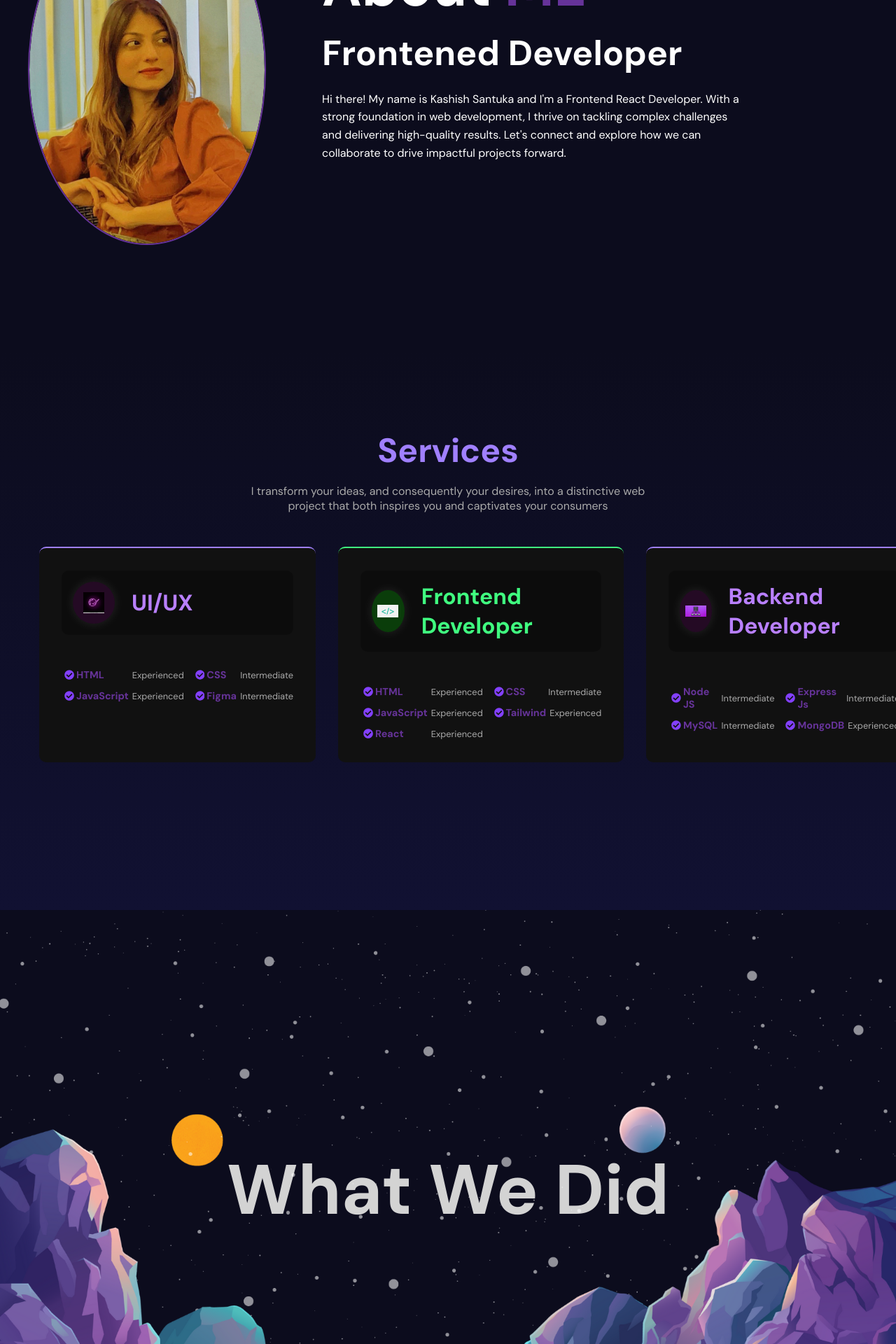
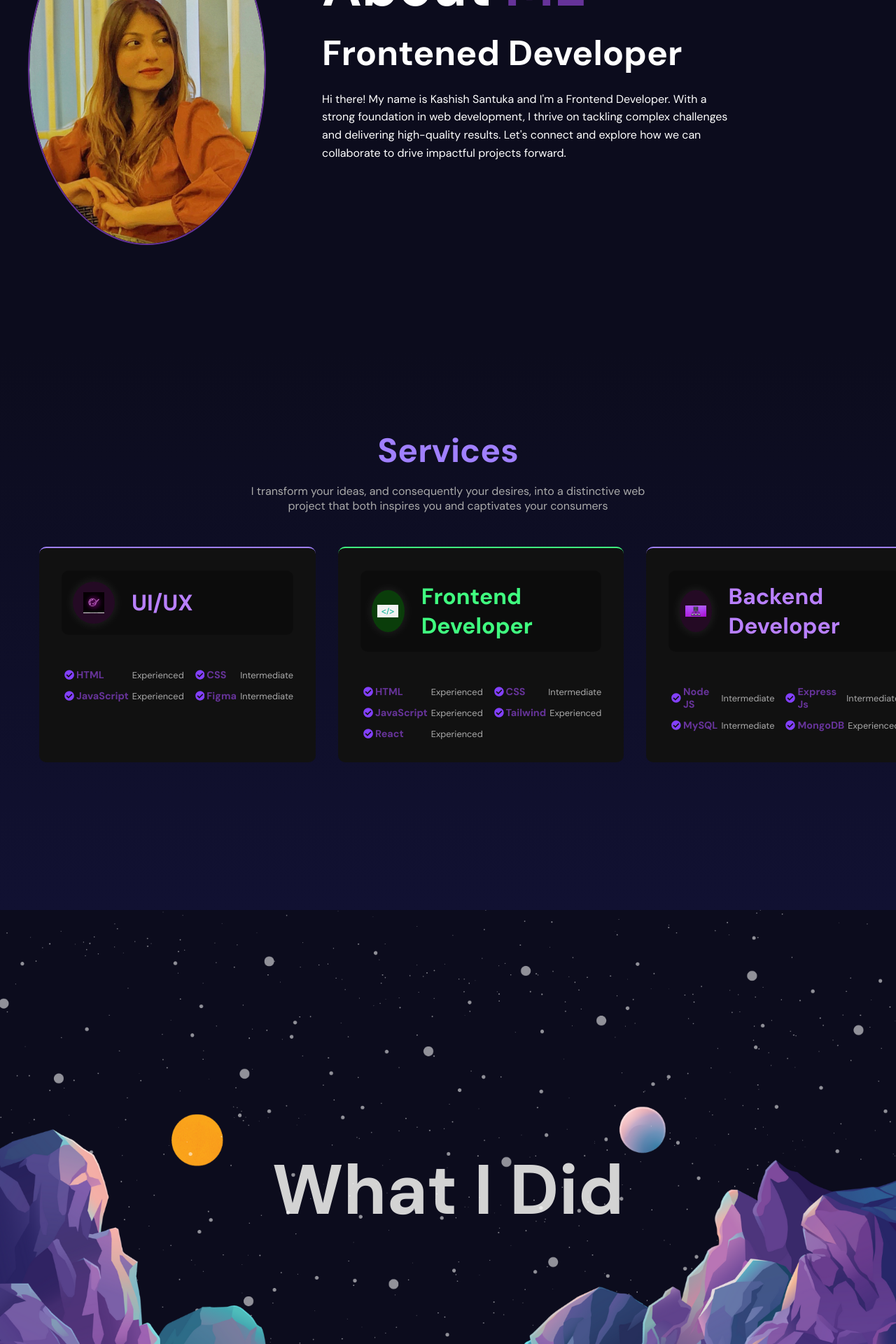
Before and after one commit to KashishSantuka/Portfolio, a React (Vite) app: page / in a window 1280 px wide. Shown: the part 1100-3020 px from the top of the page at 70% size. Built offline with nearby package versions, Linux system fonts and the light colour scheme.

Commit message:
Minor changes

```diff
--- a/src/components/about/About.jsx
+++ b/src/components/about/About.jsx
@@ -10,7 +10,7 @@ export default function About() {
             <div className="content">
                 <h1>About <span>ME</span></h1>
             <h3>Frontened Developer</h3>
-            <p>Hi there! My name is Kashish Santuka and I'm a Frontend React Developer. With a strong foundation in web development, I thrive on tackling complex challenges and delivering high-quality results. Let's connect and explore how we can collaborate to drive impactful projects forward.</p>
+            <p>Hi there! My name is Kashish Santuka and I'm a Frontend Developer. With a strong foundation in web development, I thrive on tackling complex challenges and delivering high-quality results. Let's connect and explore how we can collaborate to drive impactful projects forward.</p>
             </div>
          </div>
     )
--- a/src/components/contact/Contact.jsx
+++ b/src/components/contact/Contact.jsx
@@ -52,16 +52,16 @@ export default function Contact() {
         <motion.h1 variants={variants}>Let's Work Together</motion.h1>
         <motion.div className="item" variants={variants}>
           <h2>Mail</h2>
-          <span>hello@gmail.com</span>
+          <span>kashusantuka11@gmail.com</span>
         </motion.div>
         <motion.div className="item" variants={variants}>
           <h2>Address</h2>
-          <span>State Your Current Location</span>
+          <span>Cuttack,Odisha</span>
         </motion.div>
-        <motion.div className="item" variants={variants}>
+        {/* <motion.div className="item" variants={variants}>
           <h2>PhoneNo</h2>
           <span>+1 234 5678</span>
-        </motion.div>
+        </motion.div> */}
       </motion.div>
       <div className="formContainer">
         <form ref={formRef} onSubmit={sendEmail}>
--- a/src/components/contact/contact.scss
+++ b/src/components/contact/contact.scss
@@ -35,7 +35,7 @@
       @include mobile {
         font-size: 36px;
         margin-top: 0px;
-        margin-bottom: -10px;
+        margin-top: 20px;
       }
     }
 
--- a/src/components/parallax/Parallax.jsx
+++ b/src/components/parallax/Parallax.jsx
@@ -27,7 +27,7 @@ export default function Parallax({ type }) {
       }}
     >
       <motion.h1 style={{ y: yText }}>
-        {type === "services" ? "What We Do" : "What We Did"}
+        {type === "services" ? "What We Do" : "What I Did"}
       </motion.h1>
       <motion.div className="mountains"></motion.div>
       <motion.div
```
